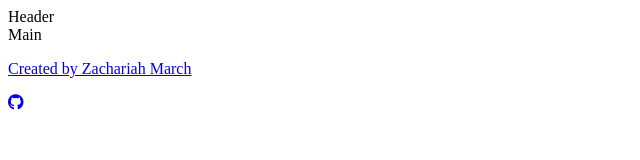
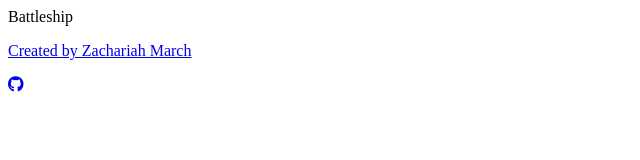
Before and after one commit to zac-march/battleship-game, a plain HTML site: page index.html in a window 1280 px wide. Shown: the whole page, without its empty margins (0-640 px from the left). Drawn offline with Linux system fonts and the light colour scheme.

Commit message:
Remove placeholder text and center text

```diff
--- a/index.html
+++ b/index.html
@@ -6,8 +6,8 @@
     <script defer src="main.js"></script>
   </head>
   <body>
-    <header>Header</header>
-    <main>Main</main>
+    <header>Battleship</header>
+    <main></main>
     <footer>
       <a
         class="github-link"
```
